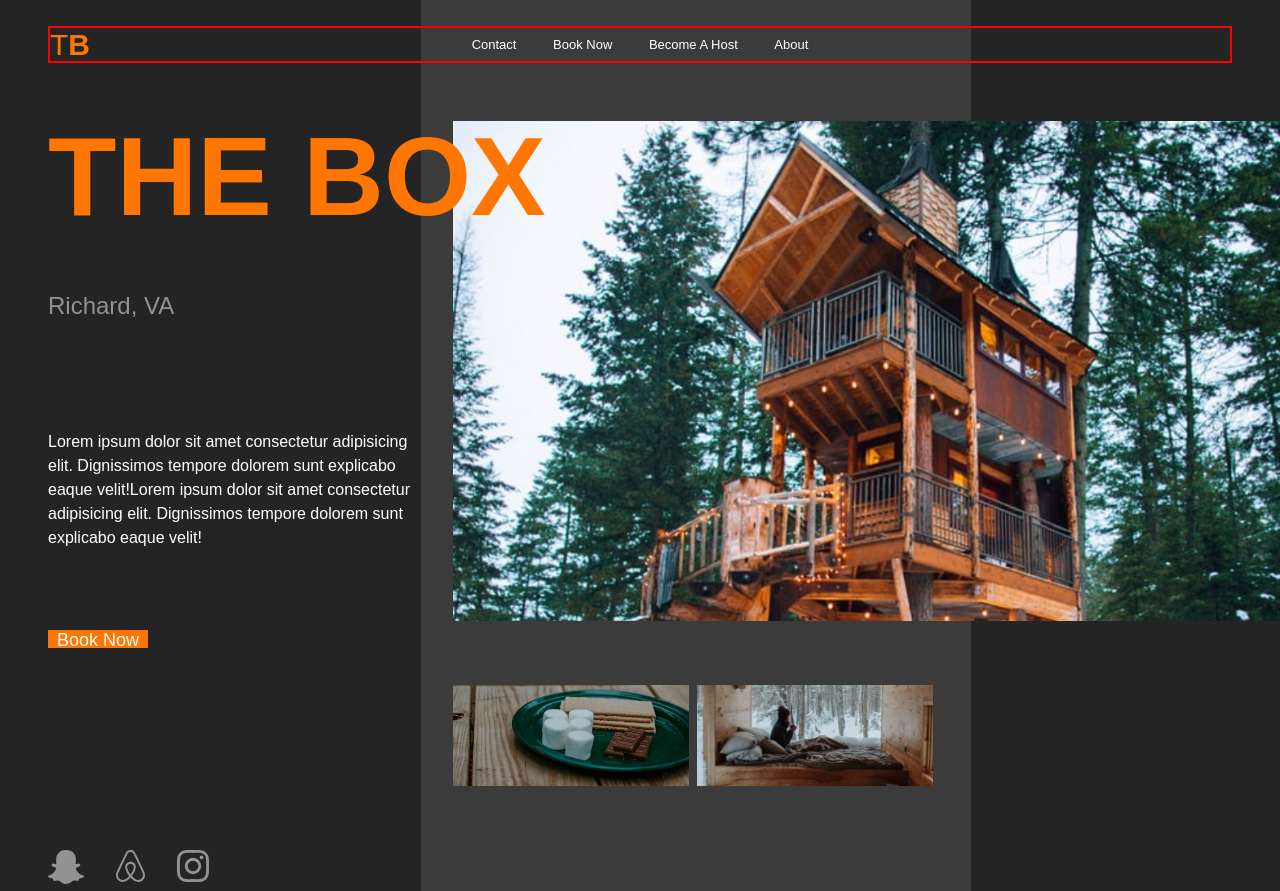
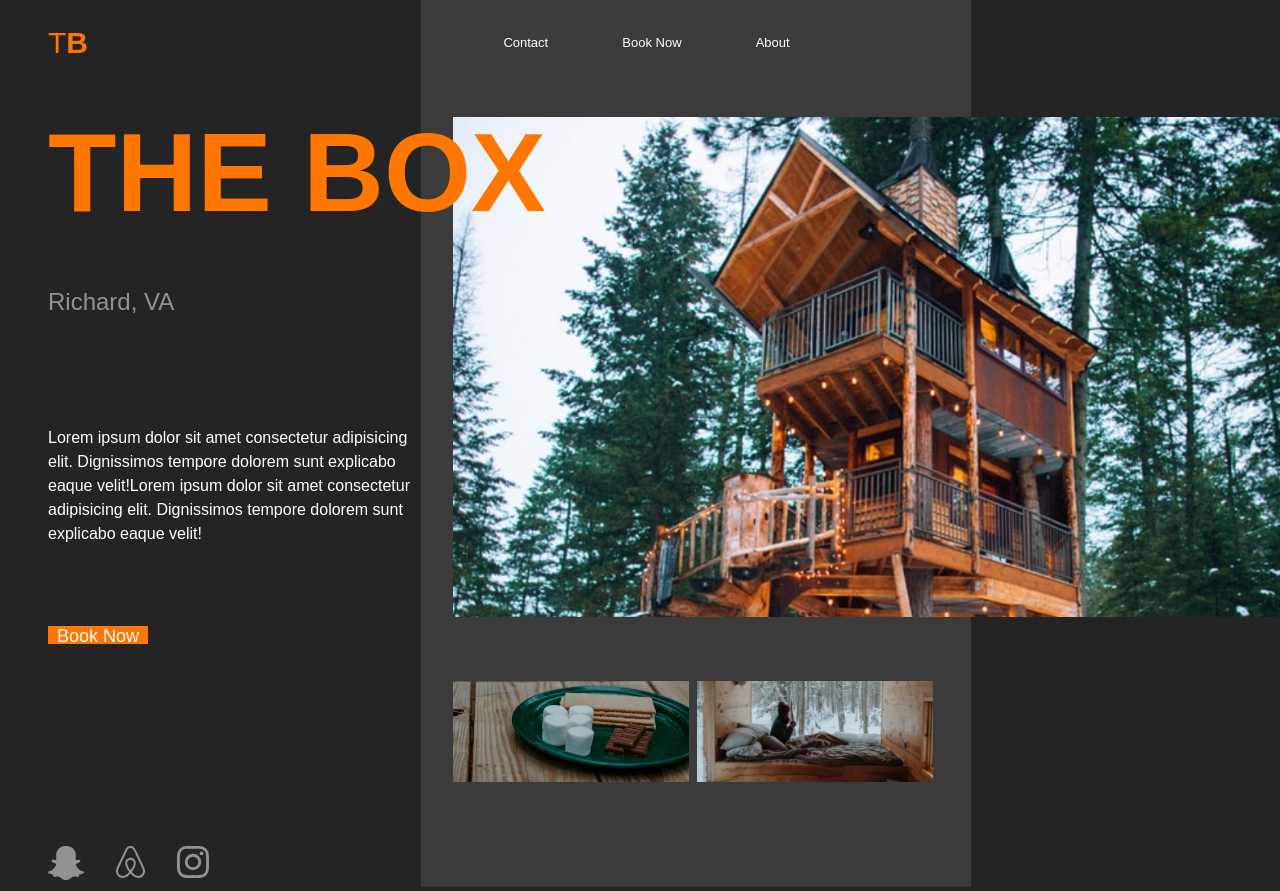
Before and after one commit to abdullah-kashif/Box-Master, a plain HTML site: page index.html in a window 1280 px wide. Drawn offline with Linux system fonts and the light colour scheme.

Commit message:
updated content

```diff
--- a/index.html
+++ b/index.html
@@ -15,7 +15,6 @@
             <nav class="nav">
                 <a class="nav-link" href="#">contact</a>
                 <a class="nav-link"  href="#">book now</a>
-                <a class="nav-link" href="#">become a host</a>
                 <a class="nav-link" href="#">about</a>
             </nav>
         </header>
--- a/style.css
+++ b/style.css
@@ -65,7 +65,6 @@ img {
 
 header {
     width: 100%;
-    border: 2px solid red;
     display: flex;
     flex-direction: row;
     font-size: 13px;
@@ -80,14 +79,16 @@ footer {
 
 .nav {
     display: flex;
-    flex-grow: 1;
+    /* flex-grow: 1; */
     justify-content: space-around;
+    margin-left: 1em;
 }
 
 .nav-link {
     color: var(--clr-text);
     text-transform: capitalize;
     text-decoration: none;
+    padding: 0 1em;
 }
 
 .social-links {
```
